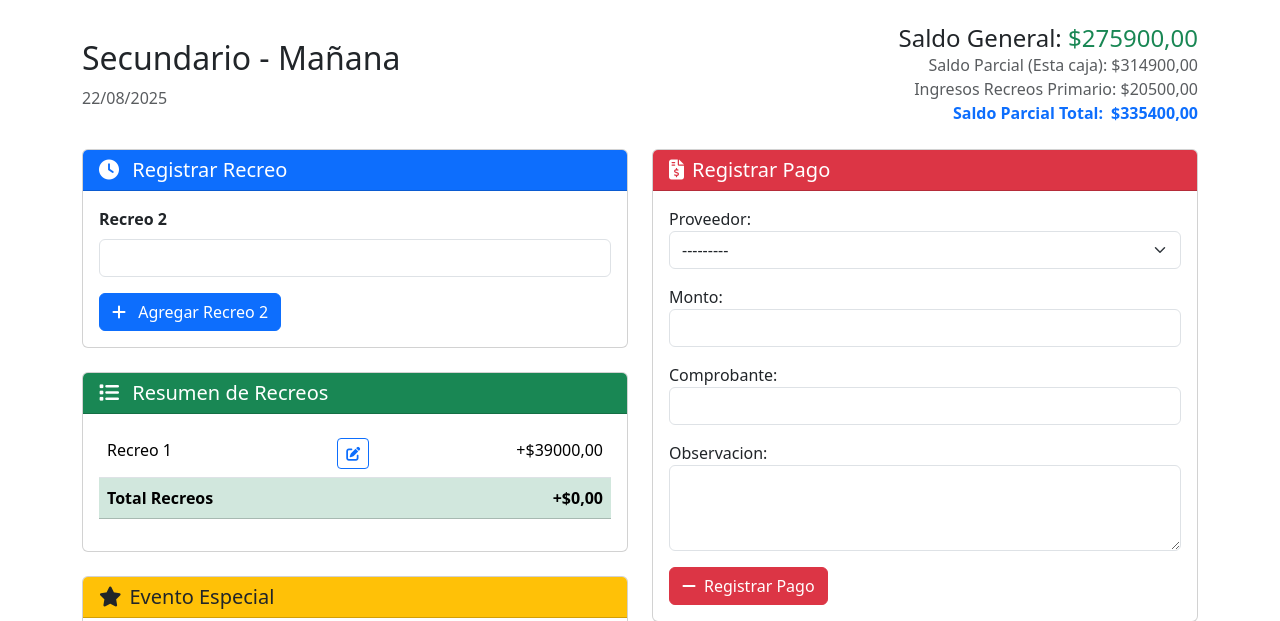
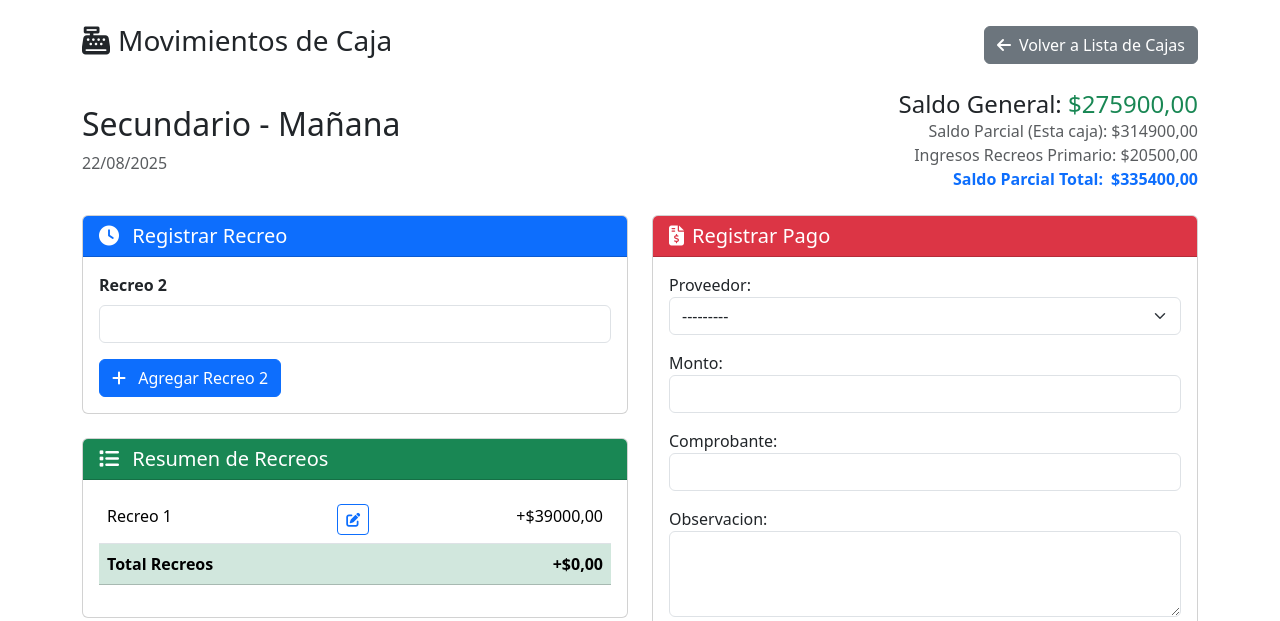
Before and after one commit to pfbrodon/kiosko, a Django app: page /caja/32/movimientos/ in a window 1280 px wide. Shown: the part 56-677 px from the top of the page. Run offline with Django 5.2, Linux system fonts and the light colour scheme; a user stored in the database is signed in; data comes from the database, SQL or seed files in the repository; both versions use the stored data as it was after the commit; data that the repository does not hold is empty.

Commit message:
boton de volver en registro

```diff
--- a/caja/templates/registrar_movimientos.html
+++ b/caja/templates/registrar_movimientos.html
@@ -1,6 +1,19 @@
 {% extends 'base.html' %}
 
 {% block content %}
+<div class="container mt-4">
+    <div class="row mb-4">
+        <div class="col-12">
+            <div class="d-flex justify-content-between align-items-center">
+                <h3><i class="fas fa-cash-register me-2"></i>Movimientos de Caja</h3>
+                <a href="{% url 'caja:lista_cajas' %}" class="btn btn-secondary">
+                    <i class="fas fa-arrow-left me-2"></i>Volver a Lista de Cajas
+                </a>
+            </div>
+        </div>
+    </div>
+</div>
+
 <div class="container-xl mt-4">
     <!-- Encabezado -->
     <div class="d-flex justify-content-between align-items-center mb-4">
```
Also changed, not shown: db.sqlite3.
